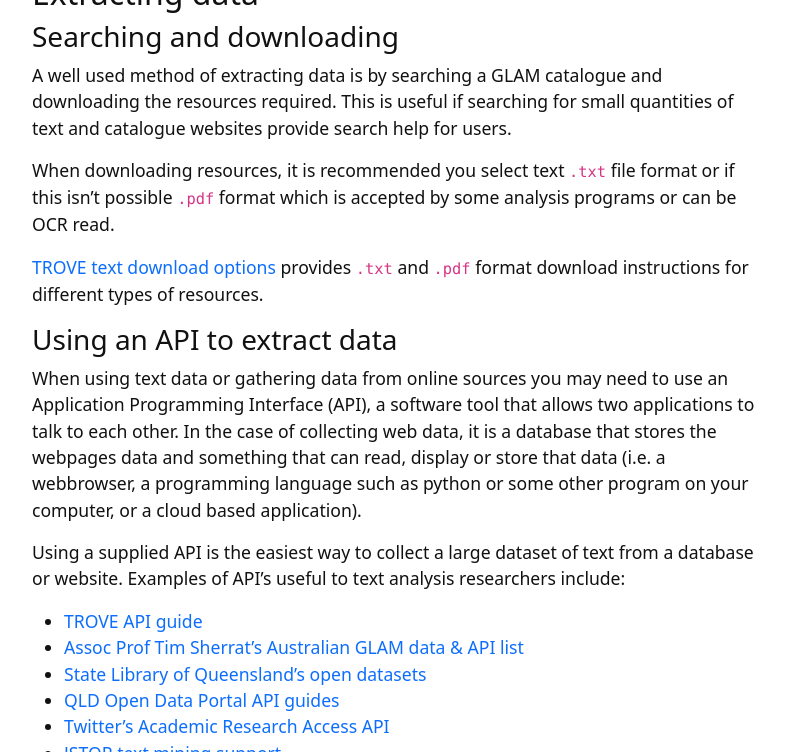
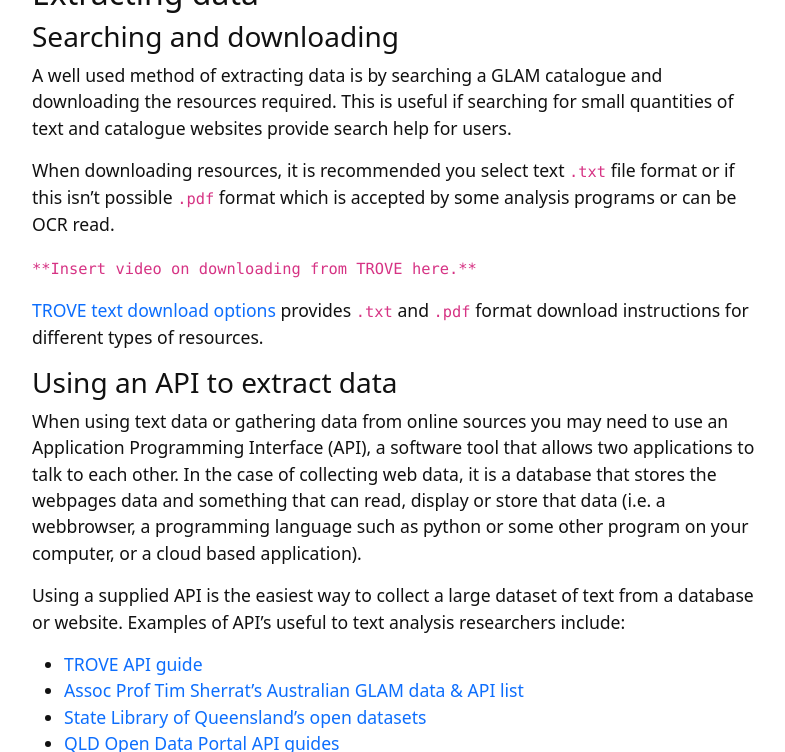
Before and after one commit to GULibrarySandbox/intro-text-mining-analysis-2022, a Jekyll site: the page built from content/4-build.md, in a window 1280 px wide and 900 px high, scrolled down 1182 px, cut to the strip 0-752 px from the top of the window. Shown: the whole strip, without its empty margins (245-1030 px from the left). Built offline with Jekyll 4.4.1, drawn with Linux system fonts in a browser that asks for light colours.

Commit message:
Update 4-build.md

```diff
--- a/content/4-build.md
+++ b/content/4-build.md
@@ -27,6 +27,8 @@ If you cannot get the data you need from the guides above make an enquiry with t
 A well used method of extracting data is by searching a GLAM catalogue and downloading the resources required. This is useful if searching for small quantities of text and catalogue websites provide search help for users.
 
 When downloading resources, it is recommended you select text `.txt` file format or if this isn't possible `.pdf` format which is accepted by some analysis programs or can be OCR read.
+
+`**Insert video on downloading from TROVE here.**`
 
 [TROVE text download options](https://trove.nla.gov.au/help/using-trove/downloading) provides `.txt` and `.pdf` format download instructions for different types of resources.
 
```
